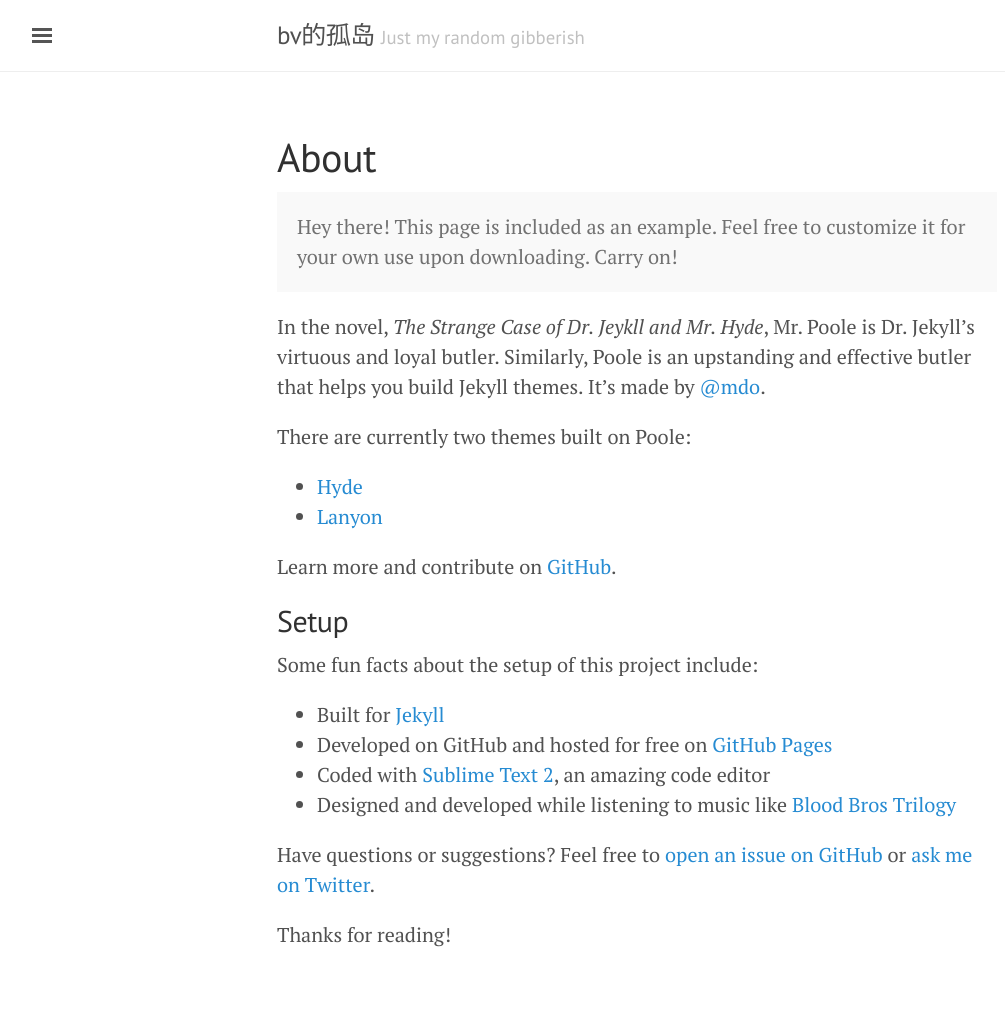
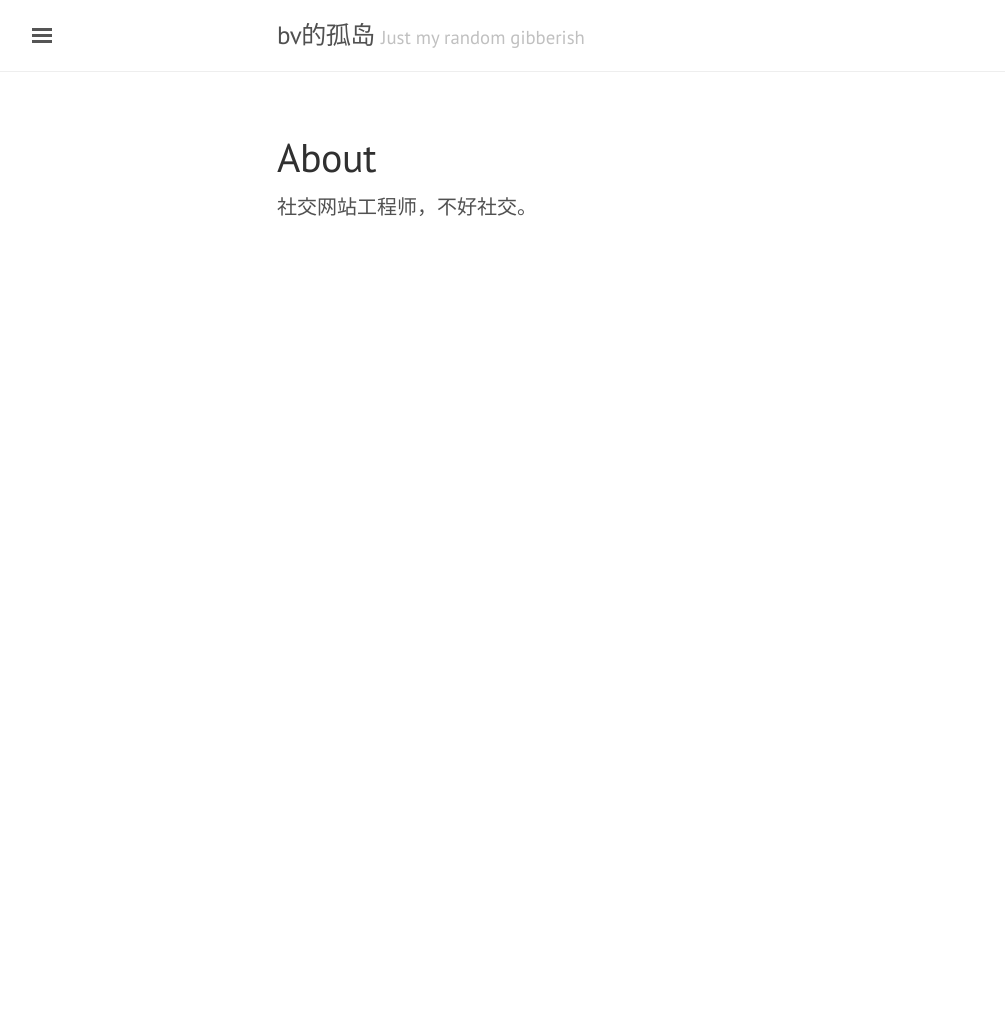
Before and after one commit to psyclaudeZ/psyclaudez.github.io, a Jekyll site: the page built from about.md, in a window 1280 px wide. Shown: the whole page, without its empty margins (3-1008 px from the left). Built offline with Jekyll 4.4.1, drawn with Linux system fonts in a browser that asks for light colours; after the commit the page ends 900 px from its top, so only the background shows below that.

Commit message:
update about page

```diff
--- a/about.md
+++ b/about.md
@@ -2,29 +2,4 @@
 layout: page
 title: About
 ---
-
-<p class="message">
-  Hey there! This page is included as an example. Feel free to customize it for your own use upon downloading. Carry on!
-</p>
-
-In the novel, *The Strange Case of Dr. Jeykll and Mr. Hyde*, Mr. Poole is Dr. Jekyll's virtuous and loyal butler. Similarly, Poole is an upstanding and effective butler that helps you build Jekyll themes. It's made by [@mdo](https://twitter.com/mdo).
-
-There are currently two themes built on Poole:
-
-* [Hyde](http://hyde.getpoole.com)
-* [Lanyon](http://lanyon.getpoole.com)
-
-Learn more and contribute on [GitHub](https://github.com/poole).
-
-## Setup
-
-Some fun facts about the setup of this project include:
-
-* Built for [Jekyll](http://jekyllrb.com)
-* Developed on GitHub and hosted for free on [GitHub Pages](https://pages.github.com)
-* Coded with [Sublime Text 2](http://sublimetext.com), an amazing code editor
-* Designed and developed while listening to music like [Blood Bros Trilogy](https://soundcloud.com/maddecent/sets/blood-bros-series)
-
-Have questions or suggestions? Feel free to [open an issue on GitHub](https://github.com/poole/issues/new) or [ask me on Twitter](https://twitter.com/mdo).
-
-Thanks for reading!
+社交网站工程师，不好社交。
```
Also changed, not shown: 2 other files.
